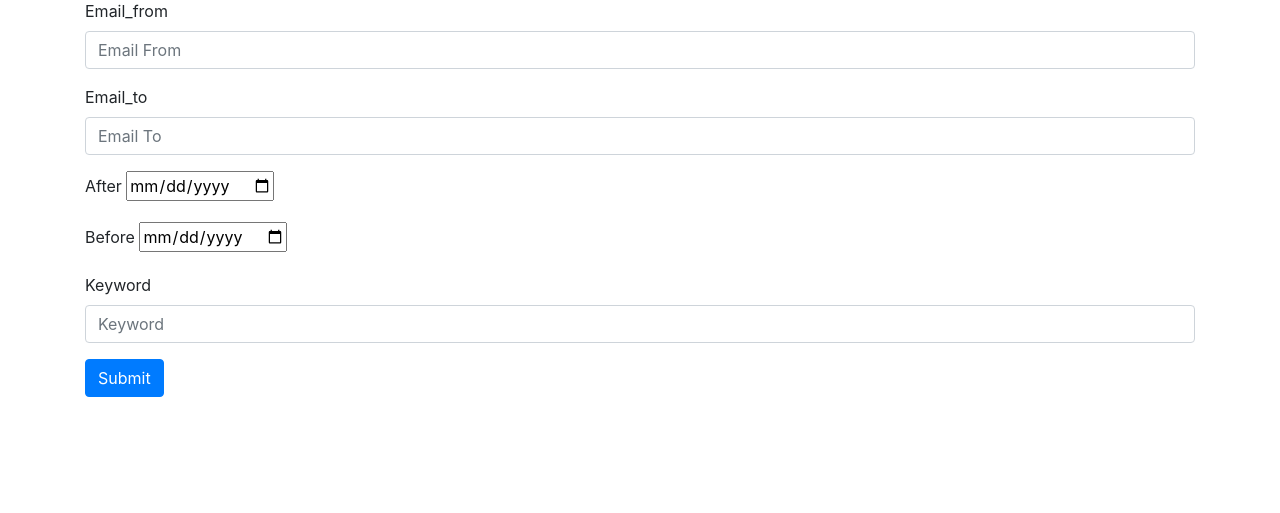
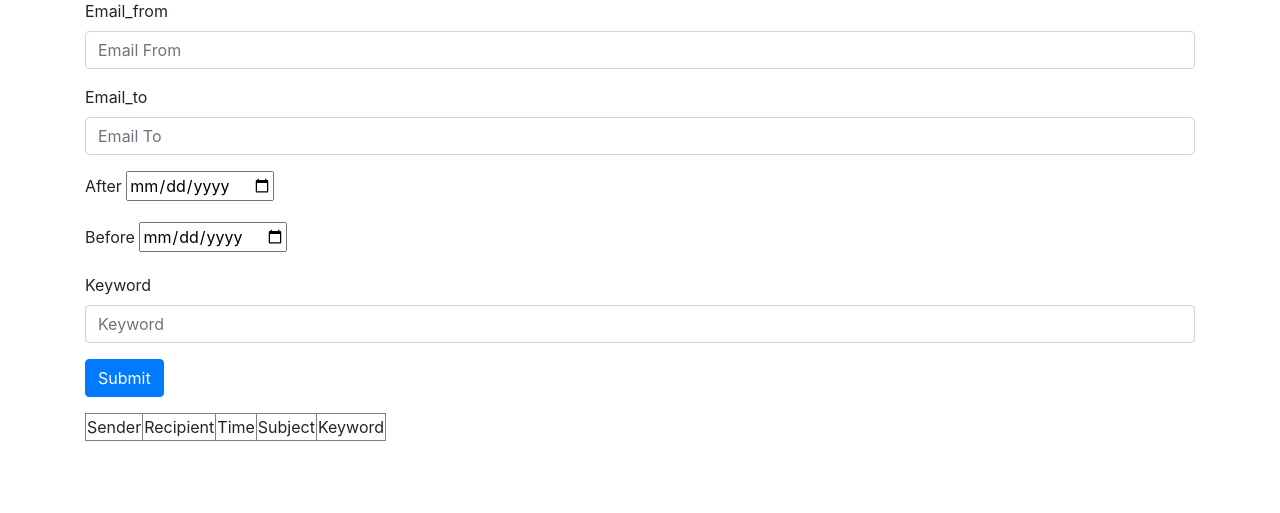
Before and after one commit to yileiCao/email-analyser, a Flask app: page /mail_list/ in a window 1280 px wide. Shown: the part 113-626 px from the top of the page. Run offline with Flask 3, Linux system fonts and the light colour scheme; parts of the project's set-up code (start-up, migrations or seed data) failed here and were passed over; some libraries are stand-ins or nearby versions.

Commit message:
change text to table in mail_list page; arrange result order by time; change all mail time to utc

```diff
--- a/src/db_func.py
+++ b/src/db_func.py
@@ -57,7 +57,8 @@ def build_select_statement(filters):
     query = \
         select(userS.name, userS.email_address, userR.name, userR.email_address,
                Mail.mail_server_id, Mail.subject, Mail.keyword, Mail.time) \
-            .join(userS, Mail.sender_user).join(userR, Mail.recipient_user)
+            .join(userS, Mail.sender_user).join(userR, Mail.recipient_user) \
+            .order_by(Mail.time.desc())
     if filters.get("fr"):  # sender email_address
         query = query.where(userS.email_address == filters["fr"])
     if filters.get("to"):  # recipient email_address
--- a/src/gmail_func.py
+++ b/src/gmail_func.py
@@ -1,9 +1,8 @@
 import os
 import pickle
-from datetime import datetime
+from datetime import datetime, timezone
 
 # Gmail API utils
-
 from googleapiclient.discovery import build
 from google_auth_oauthlib.flow import InstalledAppFlow
 from google.auth.transport.requests import Request
@@ -84,6 +83,7 @@ def collect_head_info(headers, row):
                 row["time"] = datetime.strptime(value, '%a, %d %b %Y %H:%M:%S %z')
             except ValueError:
                 row["time"] = datetime.strptime(value, '%a, %d %b %Y %H:%M:%S %z (%Z)')
+            row["time"] = row["time"].astimezone(timezone.utc)
 
 
 def find_content(payload, content_type):
--- a/src/templates/mail_list.html
+++ b/src/templates/mail_list.html
@@ -44,8 +44,22 @@
         </div>
     </form>
 
-    {% for email in emails %}
-        <span class="badge badge-primary">{{ email }}</span>
-        <hr>
-    {% endfor %}
+    <table border='1' style='border-collapse:collapse'>
+            <tr>
+                <td>Sender</td>
+                <td>Recipient</td>
+                <td>Time</td>
+                <td>Subject</td>
+                <td>Keyword</td>
+            </tr>
+        {% for mail in emails %}
+            <tr>
+                <td>{{mail['email_address']}}</td>
+                <td>{{mail['email_address_1']}}</td>
+                <td>{{mail['time']}}</td>
+                <td>{{mail['subject']}}</td>
+                <td>{{mail['keyword']}}</td>
+            </tr>
+        {% endfor %}
+        </table>
 {% endblock %}
```
